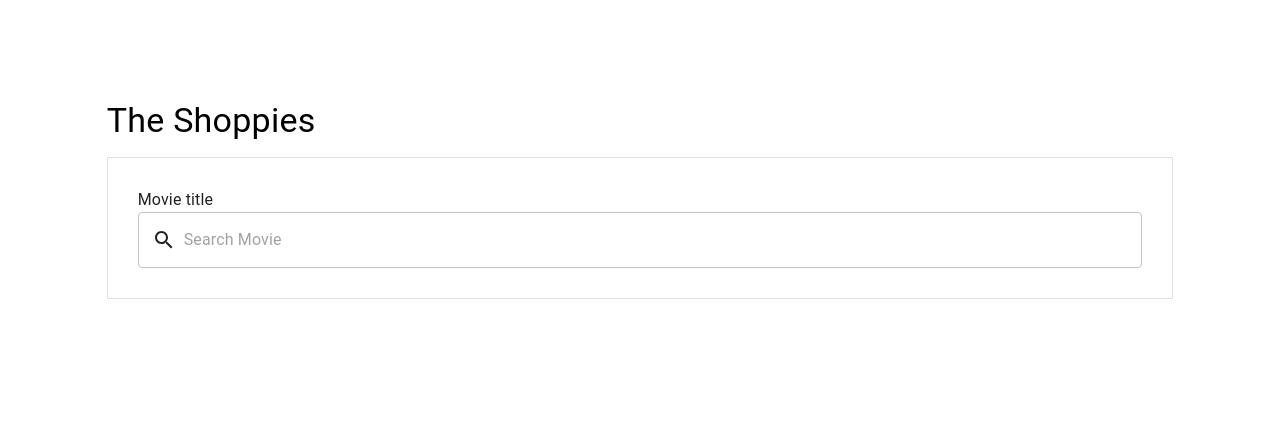
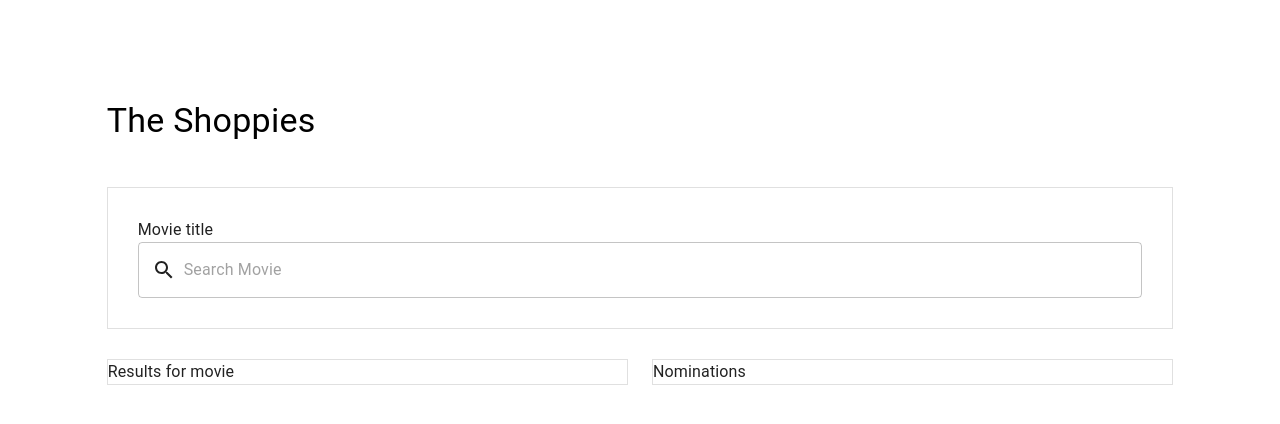
Before and after one commit to ParsaYadollahi/ShopifyChallengeFall2021, a React (Create React App) app in the folder client/: page / in a window 1280 px wide. Shown: the top 424 px of the page. Built offline with nearby package versions, Linux system fonts and the light colour scheme.

Commit message:
added Results and Nominations components

```diff
--- a/client/src/App.tsx
+++ b/client/src/App.tsx
@@ -3,6 +3,8 @@ import './App.css';
 
 // Components
 import SearchBar from "./components/SearchBar"
+import SearchResults from "./components/SearchResults"
+import Nominations from "./components/Nominations"
 
 // MUI
 import Grid from "@material-ui/core/Grid"
@@ -23,6 +25,24 @@ function App() {
             The Shoppies
           </Typography>
           <SearchBar />
+
+          <Grid
+            container
+            direction="row"
+            justify="center"
+            alignItems="center"
+            spacing={3}
+          >
+            <Grid item xs={6}>
+              <SearchResults />
+            </Grid>
+
+            <Grid item xs={6}>
+              <Nominations />
+            </Grid>
+
+          </Grid>
+
         </Grid>
       </Grid>
     </>
--- /dev/null
+++ b/client/src/components/Nominations.tsx
@@ -0,0 +1,29 @@
+import React from 'react'
+
+// MUI
+import Grid from "@material-ui/core/Grid"
+import Typography from "@material-ui/core/Typography"
+import Paper from "@material-ui/core/Paper"
+
+export default function Nominations() {
+  return (
+    <>
+      <Grid
+        container
+        direction="row"
+        justify="flex-start"
+        alignItems="center"
+      >
+        <Grid item xs={12}>
+          <Paper variant="outlined" square>
+            <Typography>
+              Nominations
+          </Typography>
+          </Paper>
+        </Grid>
+
+      </Grid >
+    </>
+
+  )
+}
--- a/client/src/components/SearchBar.tsx
+++ b/client/src/components/SearchBar.tsx
@@ -16,6 +16,7 @@ export default function SearchBar() {
         direction="row"
         justify="center"
         alignItems="center"
+        style={{ margin: '30px 0px' }}
       >
         <Grid item xs={12}>
           <Paper variant="outlined" square>
--- /dev/null
+++ b/client/src/components/SearchResults.tsx
@@ -0,0 +1,28 @@
+import React from 'react'
+
+// MUI
+import Grid from "@material-ui/core/Grid"
+import Paper from "@material-ui/core/Paper"
+import Typography from "@material-ui/core/Typography"
+
+export default function SearchResults() {
+  return (
+    <>
+      <Grid
+        container
+        direction="row"
+        justify="flex-start"
+        alignItems="center"
+      >
+        <Grid item xs={12}>
+          <Paper variant="outlined" square>
+            <Typography>
+              Results for movie
+          </Typography>
+          </Paper>
+        </Grid>
+
+      </Grid >
+    </>
+  )
+}
```
